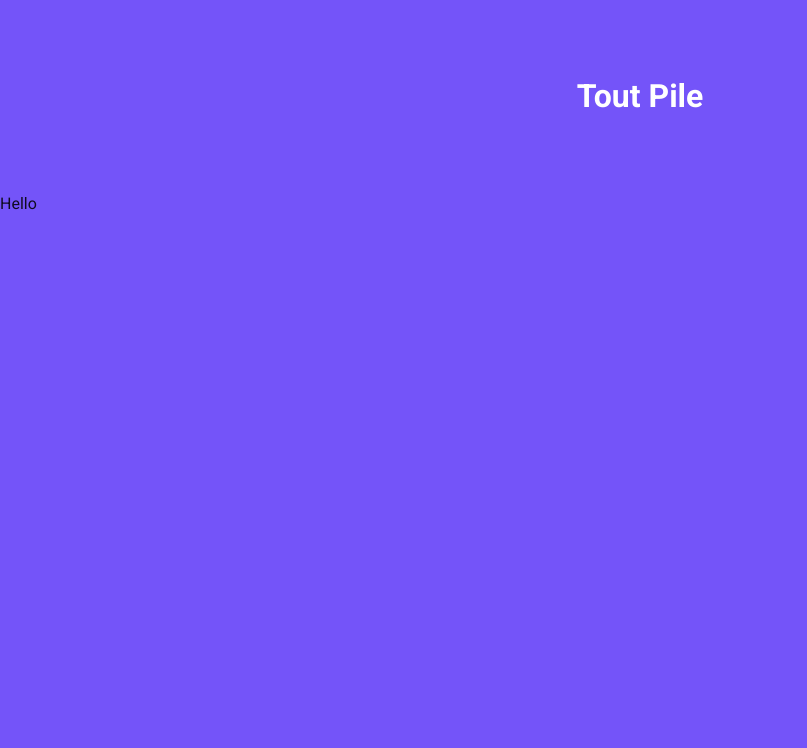
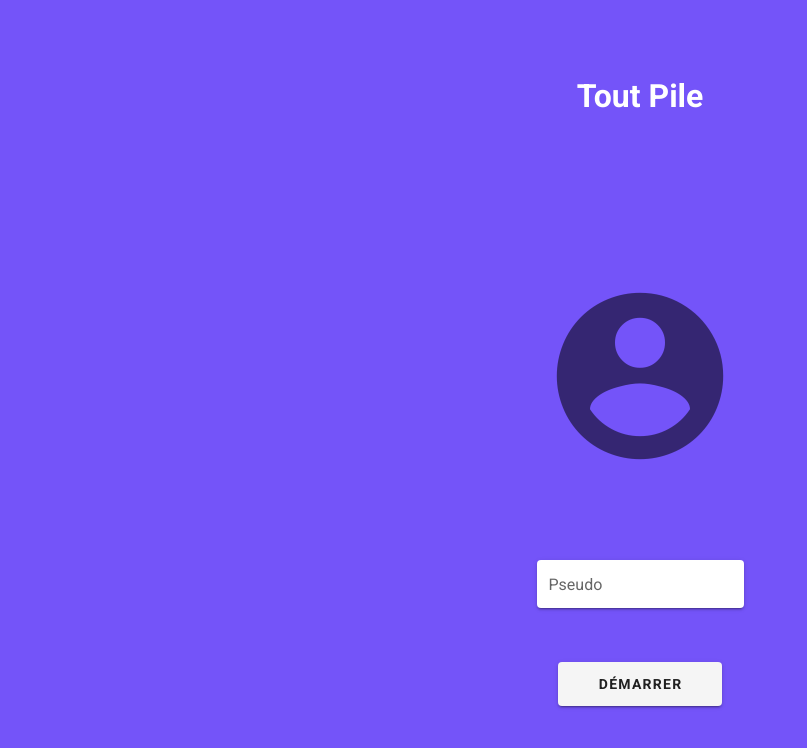
Before and after one commit to ClementCatel/tout-pile-app, a Vue app: page / in a window 1280 px wide. Shown: the top 748 px of the page, without its empty margins (0-807 px from the left). Built offline with nearby package versions, Linux system fonts and the light colour scheme.

Commit message:
changing onboarding to default route + various changes

```diff
--- a/src/router/index.js
+++ b/src/router/index.js
@@ -7,12 +7,12 @@ Vue.use(VueRouter);
 
 const routes = [
   {
-    path: "/",
+    path: "/home",
     name: "Home",
     component: Home,
   },
   {
-    path: "/onboarding",
+    path: "/",
     name: "Onboarding",
     component: Onboarding,
   },
--- a/src/views/Onboarding.vue
+++ b/src/views/Onboarding.vue
@@ -23,16 +23,17 @@
       <v-col cols="auto">
         <v-btn
           v-if="isInvited"
-          @click="joinGame"
           elevation="2"
           class="px-10 font-weight-bold"
+          @click="joinGame"
           >{{ $t("onboarding.join") }}</v-btn
         >
         <v-btn
           v-else
-          @click="startGame"
+          large
           elevation="2"
           class="px-10 font-weight-bold"
+          @click="createGame"
           >{{ $t("onboarding.start") }}</v-btn
         >
       </v-col>
@@ -54,8 +55,8 @@ export default {
     },
   },
   methods: {
-    async startGame() {
-      console.log("start");
+    async createGame() {
+      console.log("create");
     },
     async joinGame() {
       console.log("join");
```
